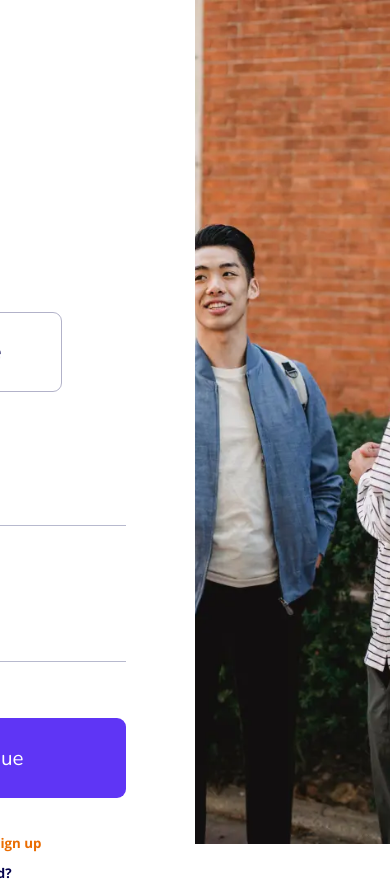
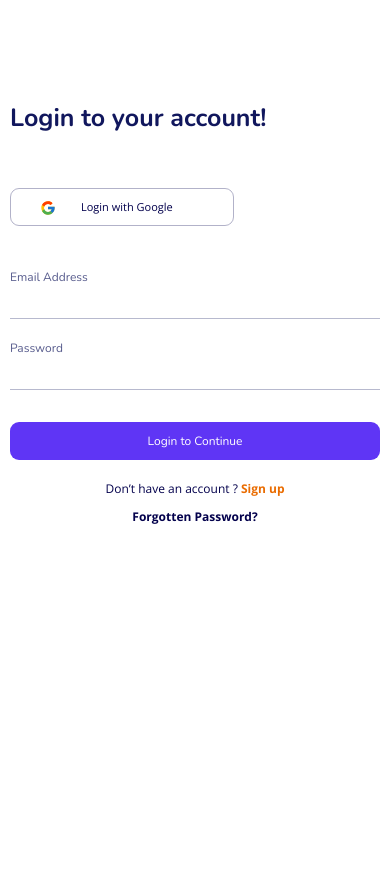
Before and after one commit to ArupKumarDhar/CoChatus, a React (Create React App) app in the folder frontend/: page /login in a window 390 px wide. After the commit the page ends 844 px from the top, so only its background shows below. Built offline with nearby package versions, Linux system fonts and the light colour scheme.

Commit message:
Done responsive login page, registratin page, forgoot password page

```diff
--- a/frontend/src/pages/login/index.js
+++ b/frontend/src/pages/login/index.js
@@ -75,30 +75,30 @@ function Login() {
   };
 
   return (
-    <div className="flex">
+    <div className="md:flex">
       {/* Left-side */}
       <ToastContainer />
 
-      <div className="w-2/4 flex flex-col items-end">
-        <div className="mr-[69px] mt-[150px]">
-          <h1 className="font-opensans font-bold text-[34px] text-[#11175D] mb-[60px]">
+      <div className="  w-full md:w-2/4 md:flex md:flex-col md:items-end">
+        <div className="mx-2.5 laptop:mx-0 desktop:mx-0 md:mr-[80px] laptop:mr-[110px] desktop:mr-[140px] mt-[100px] md:mt-[60px] laptop:mt-[80px] desktop:mt-[120px]">
+          <h1 className="font-nunito font-bold mb-[50px] text-[25px] text-left laptop:text-[25px] desktop:text-[34px] text-[#11175D]  desktop:mb-[50px]">
             Login to your account!
           </h1>
           {/* Login with google account */}
           <div className="mb-[54px] relative">
             <button
               onClick={handleGoogleSignIn}
-              className=" pl-[70px] pr-[60px] border-[1px] border-solid font-opensans text-[20px] font-semibold text-[#03014C] border-opacity-30 rounded-[9px] border-[#03014C] py-[24px] "
+              className=" pl-[70px] pr-[60px] border-[1px] border-solid font-opensans text-[11px] laptop:text-[13px] desktop:text-[20px] font-regular text-[#03014C] border-opacity-30 rounded-[9px] border-[#03014C] py-[10px] laptop:py-[15px] desktop:py-[24px] "
             >
               Login with Google
             </button>
-            <FcGoogle className="absolute left-0 top-[25px] text-[30px] ml-[30px]" />
+            <FcGoogle className="absolute left-0 top-[12px] text-[16px] laptop:top-[15px] desktop:top-[25px] laptop:text-[21px] desktop:text-[30px] ml-[30px] cursor-pointer" />
           </div>
           {/* Email input part here */}
           <div className="relative">
             {emailError ? (
               <input
-                className="border-b-[1.72px] pr-[60px] border-solid  border-red-600 w-[368px] h-20  font-nunito font-semibold text-red-600 text-xl outline-none  mb-14  placeholder:text-red-600"
+                className="border-b-[1.72px] pr-[40px] laptop:pr-[40px] desktop:pr-[60px] border-solid  border-red-600 w-full laptop:w-[280px] desktop:w-[368px] py-[10px] laptop:py-[15px] desktop:h-20  font-nunito font-regular text-red-600 text-[12px] laptop:text-[15px] desktop:text-xl outline-none  mb-8 laptop:mb-10  desktop:mb-14  placeholder:text-red-600"
                 type="email"
                 value={email}
                 placeholder={emailError}
@@ -106,7 +106,7 @@ function Login() {
               />
             ) : (
               <input
-                className=" border-b-[1.72px] border-solid pr-[60px]  border-[#11175D] w-[368px] border-opacity-[0.3] h-20  font-nunito font-semibold text-[#11175D] text-xl outline-none mb-14 "
+                className=" border-b-[1.72px] border-solid pr-[40px] laptop:pr-[40px] desktop:pr-[60px]  border-[#11175D] w-full laptop:w-[280px] desktop:w-[368px] py-[10px] laptop:py-[15px] desktop:h-20 border-opacity-[0.3]  font-nunito font-regular text-[#11175D] text-[12px] laptop:text-[15px] desktop:text-xl outline-none mb-8 laptop:mb-10  desktop:mb-14 "
                 type="email"
                 value={email}
                 onChange={handleEmail}
@@ -114,21 +114,21 @@ function Login() {
             )}
 
             {emailError ? (
-              <p className="absolute top-[-12px]   bg-white font-nunito font-regular text-red-600  ">
+              <p className="absolute top-[-12px] text-[12px] laptop:text-[13.76px]  bg-white font-nunito font-regular text-red-600  ">
                 Email Address
               </p>
             ) : (
-              <p className="absolute top-[-12px]   bg-white font-nunito font-regular text-[13.76px] text-[#11175D] text-opacity-[70%]">
+              <p className="absolute top-[-12px]   bg-white font-nunito font-regular text-[12px] laptop:text-[13.76px] text-[#11175D] text-opacity-[70%]">
                 Email Address
               </p>
             )}
           </div>
 
           {/* Password input part here */}
-          <div className="relative w-[368px]">
+          <div className="relative w-full laptop:w-[280px] desktop:w-[368px]">
             {passwordError ? (
               <input
-                className=" border-b-[1.72px] pr-[60px] border-solid border-red-600 w-[368px] h-20  font-nunito font-semibold text-red-600 text-xl  mb-14  outline-none placeholder:text-red-600"
+                className=" border-b-[1.72px] pr-[40px] laptop:pr-[40px] desktop:pr-[60px] border-solid border-red-600 w-full laptop:w-[280px] desktop:w-[368px] py-[10px] laptop:py-[15px] desktop:h-20  font-nunito font-regular text-red-600 text-[12px] laptop:text-[15px] desktop:text-xl mb-8 laptop:mb-10  desktop:mb-14  outline-none placeholder:text-red-600"
                 type={!showpassword ? "text" : "password"}
                 value={password}
                 placeholder={passwordError}
@@ -136,18 +136,18 @@ function Login() {
               />
             ) : (
               <input
-                className=" border-b-[1.72px] border-solid pr-[60px]  border-[#11175D] w-[368px] border-opacity-[0.3] h-20  font-nunito font-semibold text-[#11175D] text-xl outline-none mb-14 "
+                className=" border-b-[1.72px] border-solid pr-[40px] laptop:pr-[40px] desktop:pr-[60px]  border-[#11175D] w-full laptop:w-[280px] desktop:w-[368px] py-[10px] laptop:py-[15px] desktop:h-20 border-opacity-[0.3]  font-nunito font-regular text-[#11175D] text-[12px] laptop:text-[15px] desktop:text-xl outline-none mb-8 laptop:mb-10  desktop:mb-14 "
                 type={!showpassword ? "text" : "password"}
                 value={password}
                 onChange={handlePassword}
               />
             )}
             {passwordError ? (
-              <p className="absolute top-[-12px]  bg-white font-nunito font-regular text-[13.76px] text-red-600 ">
+              <p className="absolute top-[-12px]  bg-white font-nunito font-regular text-[12px] laptop:text-[13.76px] text-red-600 ">
                 Password
               </p>
             ) : (
-              <p className="absolute top-[-12px]  bg-white font-nunito font-regular text-[13.76px] text-[#11175D] text-opacity-[70%]">
+              <p className="absolute top-[-12px]  bg-white font-nunito font-regular text-[12px] laptop:text-[13.76px] text-[#11175D] text-opacity-[70%]">
                 Password
               </p>
             )}
@@ -155,12 +155,12 @@ function Login() {
               !showpassword ? (
                 <HiEye
                   onClick={() => setShowPassword(!showpassword)}
-                  className="absolute top-[25px] right-[25px] text-[26.38px] text-[#03014C] opacity-50 cursor-pointer "
+                  className="absolute top-[9px] laptop:top-[16px] desktop:top-[25px] right-[15px] laptop:right-[15px] desktop:right-[25px] text-[18px] laptop:text-[20px] desktop:text-[26.38px] text-[#03014C] opacity-50 cursor-pointer "
                 />
               ) : (
                 <HiEyeOff
                   onClick={() => setShowPassword(!showpassword)}
-                  className="absolute top-[25px] right-[25px] text-[26.38px] text-[#03014C] opacity-50 cursor-pointer"
+                  className="absolute top-[9px] laptop:top-[16px] desktop:top-[25px] right-[15px] laptop:right-[15px] desktop:right-[25px] text-[18px] laptop:text-[20px] desktop:text-[26.38px] text-[#03014C] opacity-50 cursor-pointer"
                 />
               )
             ) : (
@@ -168,24 +168,24 @@ function Login() {
             )}
           </div>
           <button
-            className="w-[368px] h-20 bg-primary rounded-[9px]  font-nunito font-regular text-[20.64px] text-white mb-[35px]"
+            className=" w-full laptop:w-[280px] desktop:w-[368px] py-[10px] laptop:py-[15px] desktop:h-20 bg-primary rounded-[9px]  font-nunito font-regular text-[12px] laptop:text-[15px] desktop:text-[20.64px] text-white mb-[20px] laptop:mb-[25px] desktop:mb-[35px]"
             onClick={handleClick}
           >
             Login to Continue
           </button>
-          <p className="font-opensans text-[13.34px] text-[#03014C] font-regular text-center w-[368px]">
+          <p className="font-opensans text-[12px] desktop:text-[13.34px] text-[#03014C] font-regular text-center w-full laptop:w-[280px] desktop:w-[368px]">
             Don’t have an account ?{" "}
             <Link
               to={"/registration"}
-              className="font-opensans text-[13.34px] text-[#EA6C00] cursor-pointer font-bold"
+              className="font-opensans ext-[12px] desktop:text-[13.34px] text-[#EA6C00] cursor-pointer font-bold"
             >
               Sign up
             </Link>
           </p>
-          <div className="w-[368px] flex justify-center mt-[10px]">
+          <div className=" w-full laptop:w-[280px] desktop:w-[368px] flex justify-center mt-[10px]">
             <Link
               to={"/forgotpassword"}
-              className="font-opensans text-[13.34px] text-[#03014C] text-center  cursor-pointer font-bold"
+              className="font-opensans text-[12px] desktop:text-[13.34px] text-[#03014C]   cursor-pointer font-bold"
             >
               Forgotten Password?
             </Link>
@@ -194,7 +194,7 @@ function Login() {
       </div>
 
       {/* Right-side */}
-      <div className="w-2/4">
+      <div className="w-2/4 hidden md:block">
         <picture>
           <img
             className="h-screen w-full object-cover"
```
Also changed, not shown: frontend/src/pages/forgotpassword/index.js (+11 -11 lines), frontend/src/pages/registration/index.js (+7 -7 lines).
